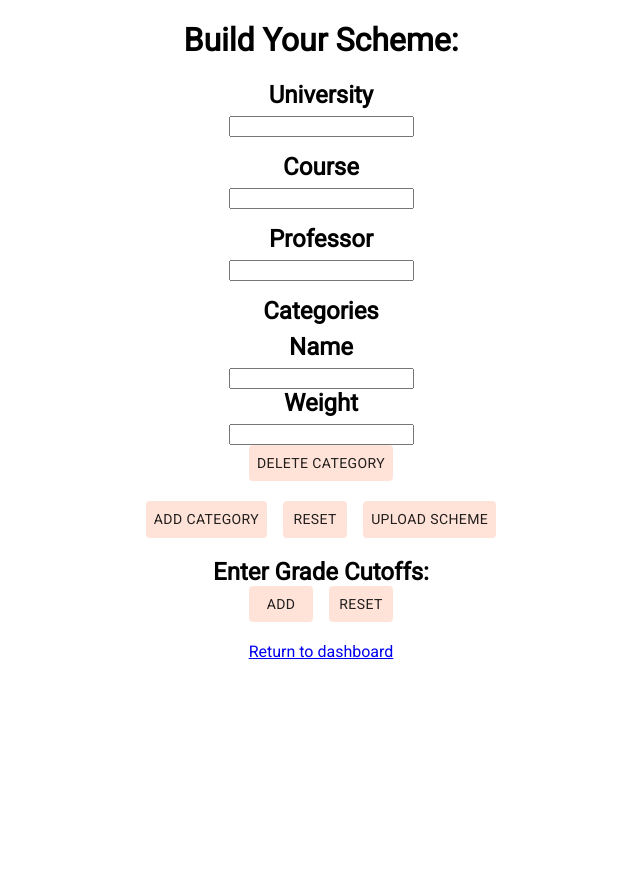
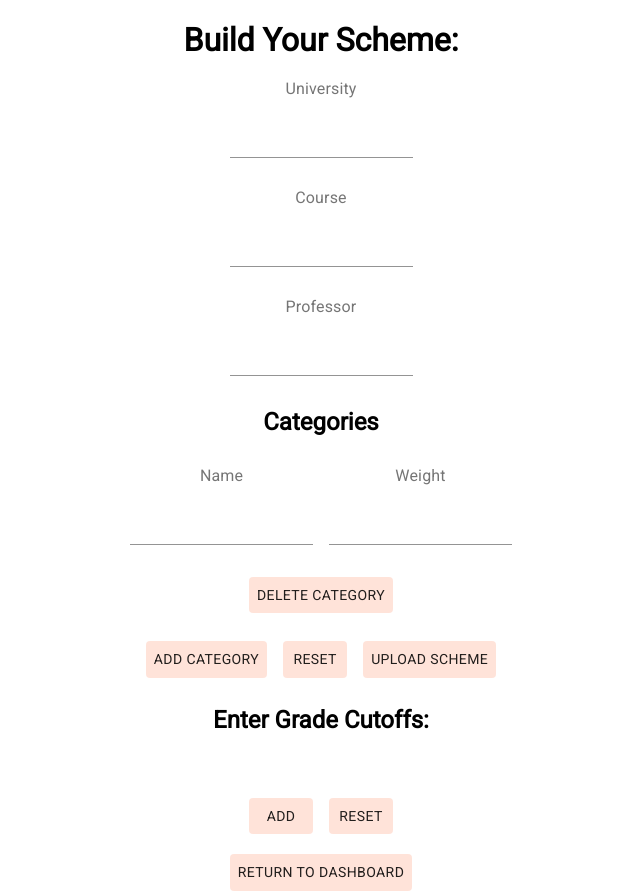
Before and after one commit to spectraldoy/CS35LFinalProject, a React (Create React App) app: page /schemeInterface in a window 1280 px wide. Both pictures are taken after a click on the button "ADD CATEGORY". Shown: the whole page, without its empty margins (319-959 px from the left). Before the commit the page ends 800 px from the top, so only its background shows below. Built offline with nearby package versions, Linux system fonts and the light colour scheme; a web font is replaced by a local one; what react-alert-template-snackbar-material-ui would draw is missing.

Commit message:
added spacing between elements

```diff
--- a/src/components/SchemeInterface/schemeInterface.js
+++ b/src/components/SchemeInterface/schemeInterface.js
@@ -2,7 +2,7 @@ import '../../App.css';
 import React from 'react';
 import axios from 'axios';
 import {Link} from 'react-router-dom';
-import { Button, Grid } from '@material-ui/core';
+import { Button, Grid, Input, InputLabel } from '@material-ui/core';
 import { fade, withStyles, createStyles } from '@material-ui/core/styles';
 import clsx from 'clsx';
 
@@ -21,7 +21,6 @@ const styles = createStyles({
         alignItems:'center',
         spacing:2
       }
-
 });
 
 class schemeInterface extends React.Component {
@@ -46,7 +45,7 @@ class schemeInterface extends React.Component {
 
     handleChange(event) {
         let i, newGrades, newCategories;
-        switch (event.target.name)
+        switch (event.target.name.split(',')[0])
         {
             case 'University':
                 this.setState({university: event.target.value});
@@ -58,27 +57,25 @@ class schemeInterface extends React.Component {
                 this.setState({professor: event.target.value});
                 break;
             case 'Name':
-                i = 0;
-                i = parseInt(event.target.className);
+                i = parseInt(event.target.name.split(',')[1]);
                 newCategories = this.state.categories.slice();
                 newCategories.splice(i, 1, {name:event.target.value, weight:this.state.categories[i]['weight']});
                 this.setState({categories:newCategories});
                 break;
             case 'Weight':
-                i = 0;
-                i = parseInt(event.target.className);
+                i = parseInt(event.target.name.split(',')[1]);
                 newCategories = this.state.categories.slice();
                 newCategories.splice(i, 1, {name:this.state.categories[i]['name'], weight:event.target.value});
                 this.setState({categories:newCategories});
                 break;
             case 'Letter':
-                i = parseInt(event.target.className);
+                i = parseInt(event.target.name.split(',')[1]);
                 newGrades = this.state.letterGrades.slice();
                 newGrades[i].letter = event.target.value;
                 this.setState({letterGrades: newGrades});
                 break;
             case 'Cutoff':
-                i = parseInt(event.target.className);
+                i = parseInt(event.target.name.split(',')[1]);
                 newGrades = this.state.letterGrades.slice();
                 newGrades[i].cutoff = event.target.value;
                 this.setState({letterGrades: newGrades});
@@ -167,8 +164,6 @@ class schemeInterface extends React.Component {
                 letterGrades: temp,
             }
 
-
-            //console.log(JSON.stringify(scheme));
             axios.post('http://localhost:3001/grading_schemes', scheme)
             .catch(error => {
                 this.setState({ errorMessage: error.message });
@@ -194,19 +189,7 @@ class schemeInterface extends React.Component {
         }));
     }
 
-    //Go through all ids and find the corresponding index that matches. Remove the Category and Id that matches.
     removeCategory(i) {
-        //var i = 0;
-        /*
-        while ( i < this.state.ids.length)
-        {
-            if (this.state.ids[i] === id)
-            {
-                break;
-            }
-            i++
-        }
-        */
         var newCategories = this.state.categories.slice();
         newCategories.splice(i, 1);
         var newIds = this.state.ids.slice();
@@ -219,17 +202,6 @@ class schemeInterface extends React.Component {
     }
 
     removeLetterGrade(i) {
-        /*
-        var j = 0;
-        while ( j < this.state.letterGradeIds.length)
-        {
-            if (this.state.letterGradeIds[j] === i)
-            {
-                break;
-            }
-            j++
-        }
-        */
         var newGrades = this.state.letterGrades.slice();
         newGrades.splice(i, 1);
         var newIds = this.state.letterGradeIds.slice();
@@ -263,34 +235,44 @@ class schemeInterface extends React.Component {
                 </h1>
                 <h2>
                     <form>
-                    <Grid container justify='center' alignItems='center' spacing={2} direction='column'>
+                    <Grid container justify='center' alignItems='center' spacing={4} direction='column'>
                         <Grid item>
-                        <label htmlFor='University'>University</label><br></br>
-                        <input type='text' value={this.state.university} id='University' name='University' onChange={this.handleChange}></input><br></br>
+                            <InputLabel htmlFor='University'>University</InputLabel><br></br>
+                            <Input type='text' value={this.state.university} id='University' name='University' onChange={this.handleChange}></Input><br></br>
                         </Grid>
                         <Grid item>
-                        <label htmlFor='Course'>Course</label><br></br>
-                        <input type='text' value={this.state.course} id='Course' name='Course' onChange={this.handleChange}></input><br></br>
+                            <InputLabel htmlFor='Course'>Course</InputLabel><br></br>
+                            <Input type='text' value={this.state.course} id='Course' name='Course' onChange={this.handleChange}></Input><br></br>
                         </Grid>
                         <Grid item>
-                        <label htmlFor='Professor'>Professor</label><br></br>
-                        <input type='text' value={this.state.professor} id='Professor' name='Professor' onChange={this.handleChange}></input><br></br>
+                            <InputLabel htmlFor='Professor'>Professor</InputLabel><br></br>
+                            <Input type='text' value={this.state.professor} id='Professor' name='Professor' onChange={this.handleChange}></Input><br></br>
                         </Grid>
                         <Grid item>
                             Categories<br></br>
                         </Grid>
+                        <Grid item>
+                            <Grid container justify='center' alignItems='center' spacing={4} direction='column'>
                             {this.state.categories.map((element, index) => {
                                 return(
+                                <Grid item>
                                     <div key={'Category' + this.state.ids[index]}>
-                            <Category onChange={this.handleChange} inputName={element['name']} inputWeight={element['weight']} name={index}></Category>
+                                <Grid container justify='center' alignItems='center' spacing={4} direction='column'>
+                                    <Grid item>
+                                        <Category onChange={this.handleChange} inputName={element['name']} inputWeight={element['weight']} name={"" + index}></Category>
+                                    </Grid>
                                     <Grid item>
                                         <Button className={clsx(classes.colorButton, classes.hc)} type='Button' key={'Button' + this.state.ids[index]} name={'Button' + this.state.ids[index]} onClick={() => {this.removeCategory(index)}}>
                                         Delete Category
                                         </Button><br></br>
                                     </Grid>
+                                </Grid>
                                 </div>
-                        ) //name = this.state.ids[index]
+                                </Grid>
+                            )
                             })}
+                            </Grid>
+                        </Grid>
                         </Grid>
                     </form>
                 </h2>
@@ -314,19 +296,39 @@ class schemeInterface extends React.Component {
                     </Grid>
                 </div>
                 <h2>
-                    Enter Grade Cutoffs:
+                <Grid container justify='center' alignItems='center' spacing={4} direction='column'>
+                    <Grid item>
                     <form>
+                    <Grid container justify='center' alignItems='center' spacing={4} direction='column'>
+                    <Grid item>
+                        Enter Grade Cutoffs:<br></br>
+                    </Grid>
+                    <Grid item>
+                        <Grid container justify='center' alignItems='center' spacing={4} direction='column'>
                             {this.state.letterGrades.map((element, index) => {
                                     return(
+                                    <Grid item>
                                         <div key={'Letter' + this.state.letterGradeIds[index]}>
+                                        <Grid container justify='center' alignItems='center' spacing={4} direction='column'>
+                                        <Grid item>
                                             <LetterGrade onChange={this.handleChange} inputName={element['letter']} inputWeight={element['cutoff']} name={index}></LetterGrade>
+                                        </Grid>
+                                        <Grid item>
                                         <Button className={clsx(classes.colorButton, classes.hc)} type='Button' key={'Button' + this.state.letterGradeIds[index]} name={'Button' + this.state.letterGradeIds[index]} onClick={() => {this.removeLetterGrade(index)}}>
                                         Delete Grade
                                         </Button><br></br>
+                                        </Grid>
+                                        </Grid>
                                     </div>
+                                    </Grid>
                                 )
                             })}
+                        </Grid>
+                    </Grid>
+                    </Grid>
                     </form>
+                    </Grid>
+                    <Grid item>
                         <Grid container justify='center' alignItems='center' spacing={2}>
                             <Grid item>
                                 <Button className={clsx(classes.colorButton, classes.hc)} type='Button' onClick={() => {this.addLetterGrade()}}>
@@ -339,9 +341,13 @@ class schemeInterface extends React.Component {
                                 </Button>
                             </Grid>
                         </Grid>
+                    </Grid>
+                </Grid>
                 </h2>
                 <Link to="/">
+                <Button className={clsx(classes.colorButton, classes.hc)} type='Button'>
                     Return to dashboard
+                </Button>
                 </Link>
             </div>
         );
@@ -352,13 +358,15 @@ class Category extends React.Component {
     render() {
         return(
             <>
+            <Grid container justify='center' alignItems='center' spacing={2}>
             <Grid item>
-            <label>Name </label><br></br>
-            <input defaultValue={this.props.inputName} type='text' className={this.props.name} name='Name' onChange={this.props.onChange}></input><br></br>
+            <InputLabel>Name </InputLabel><br></br>
+            <Input defaultValue={this.props.inputName} type='text' name={'Name,' + this.props.name} onChange={this.props.onChange}></Input><br></br>
             </Grid>
             <Grid item>
-            <label>Weight </label><br></br>
-            <input defaultValue={this.props.inputValue} type='number' className={this.props.name} name='Weight' onChange={this.props.onChange}></input><br></br>
+            <InputLabel>Weight </InputLabel><br></br>
+            <Input defaultValue={this.props.inputValue} type='number' name={'Weight,' + this.props.name} onChange={this.props.onChange}></Input><br></br>
+            </Grid>
             </Grid>
             </>
         );
@@ -369,10 +377,16 @@ class LetterGrade extends React.Component {
     render() {
         return(
             <>
-            <label>Letter Grade </label><br></br>
-            <input defaultValue={this.props.inputName} type='text' className={this.props.name} name='Letter' onChange={this.props.onChange}></input><br></br>
-            <label>Score </label><br></br>
-            <input defaultValue={this.props.inputValue} type='number' className={this.props.name} name='Cutoff' onChange={this.props.onChange}></input><br></br>
+            <Grid container justify='center' alignItems='center' spacing={2}>
+            <Grid item>
+            <InputLabel>Letter Grade </InputLabel><br></br>
+            <Input defaultValue={this.props.inputName} type='text' name={'Letter,' + this.props.name} onChange={this.props.onChange}></Input><br></br>
+            </Grid>
+            <Grid item>
+            <InputLabel>Score </InputLabel><br></br>
+            <Input defaultValue={this.props.inputValue} type='number' name={'Cutoff,' + this.props.name} onChange={this.props.onChange}></Input><br></br>
+            </Grid>
+            </Grid>
             </>
         );
     }
```
Lines whose indentation alone changed are shown as unchanged.
